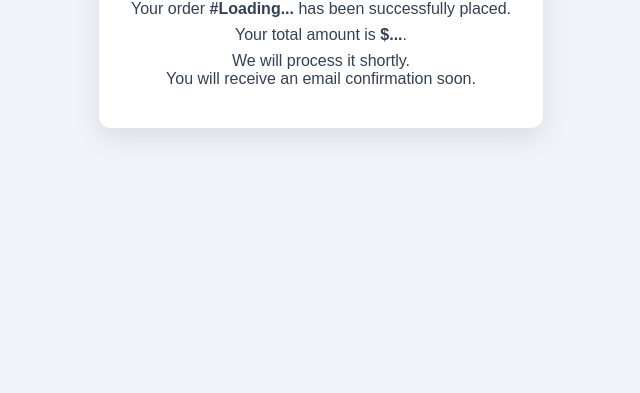
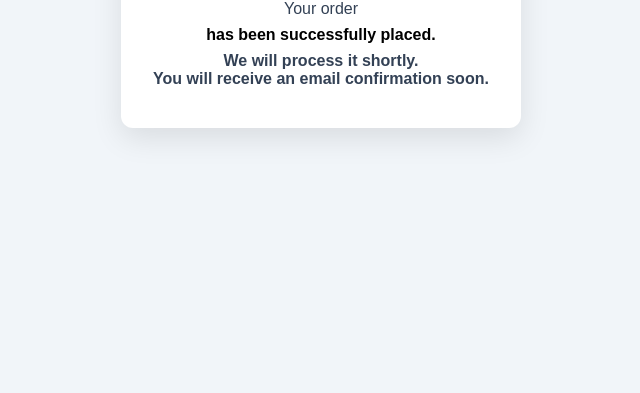
Before and after one commit to El3wady1/TroveeBuy_done, a plain HTML site: page index.html in a window 1280 px wide. Shown: the part 423-816 px from the top of the page, without its empty margins (319-959 px from the left). Drawn offline with Linux system fonts and the light colour scheme.

Commit message:
Update index.html

```diff
--- a/index.html
+++ b/index.html
@@ -37,8 +37,7 @@
   <div class="card">
     <img src="https://cdn-icons-png.flaticon.com/512/891/891419.png" alt="Success">
     <h1>Thank You!</h1>
-    <p>Your order <strong>#<span id="orderNumber">Loading...</span></strong> has been successfully placed.</p>
-    <p>Your total amount is <strong>$<span id="orderAmount">...</span></strong>.</p>
+    <p>Your order <strong><p></p>has been successfully placed.</p>
     <p>We will process it shortly.<br>You will receive an email confirmation soon.</p>
   </div>
 
```
